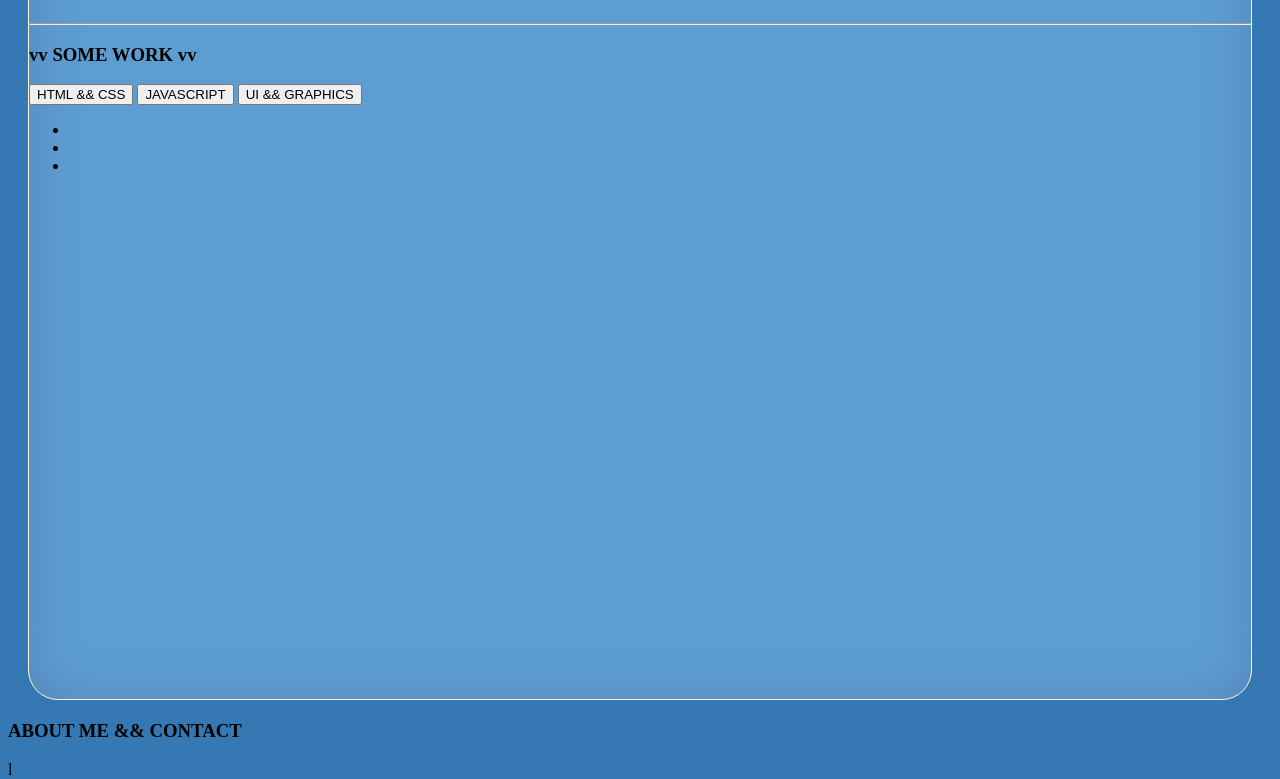
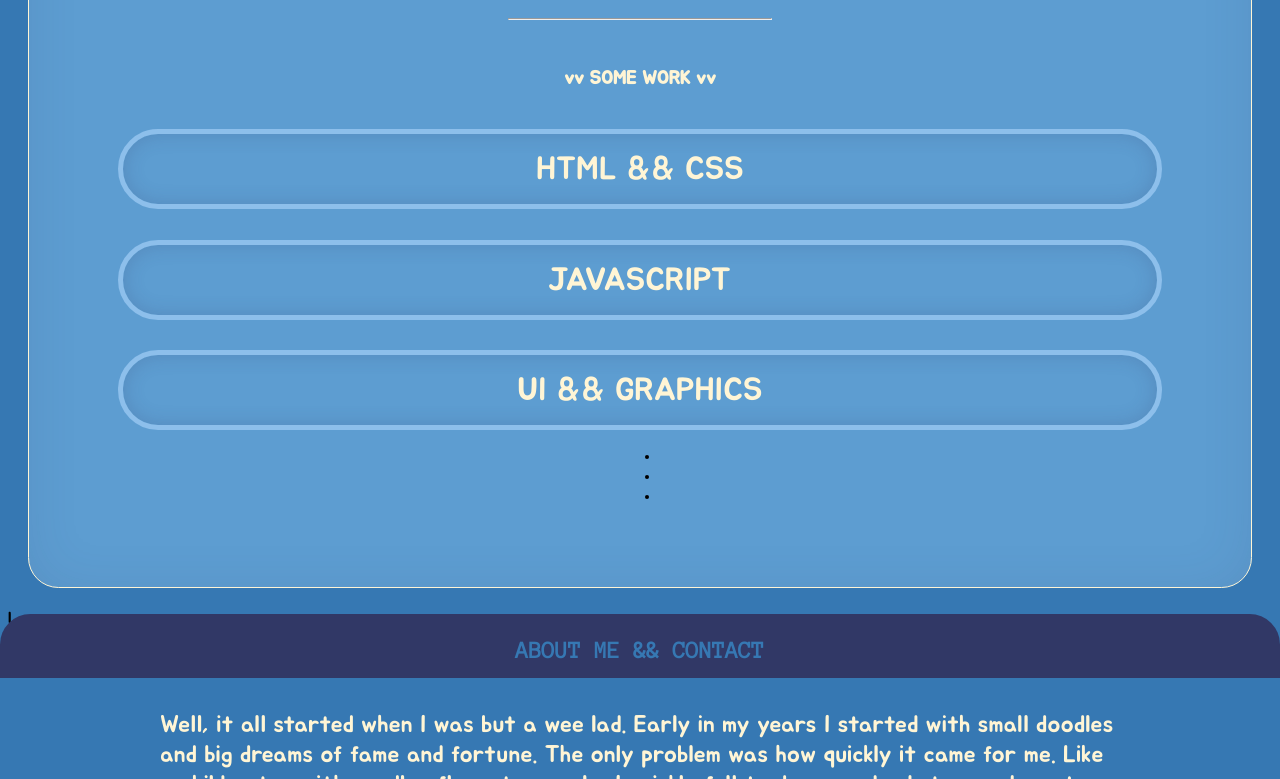
Before and after one commit to connorgranville/portfolioSite, a plain HTML site: page index.html in a window 1280 px wide. Shown: the part 122-901 px from the top of the page. After the commit the page ends 800 px from the top, so only its background shows below. Drawn offline with Linux system fonts and the light colour scheme.

Commit message:
styling and interactivity

```diff
--- a/index.html
+++ b/index.html
@@ -14,16 +14,17 @@
         </header>
         <div class="title">
             <h1>CONNOR GRANVILLE</h1>
+            <hr>
             <br>
-            <hr>
             <h3>vv SOME WORK vv</h3>
+            <br>
         </div>
-        <div class="work_buttons">
+        <div class="work-buttons">
             <button id="html_css">HTML && CSS</button>
             <button id="javascript">JAVASCRIPT</button>
             <button id="ui_graphic">UI && GRAPHICS</button>
         </div>
-        <div class="about_me desktop">
+        <div class="about-me desktop">
         </div>
         <div class="socials">
             <ul>
@@ -33,10 +34,14 @@
             </ul>
         </div>
     </main>
-    <footer>
-        <div class="about_me mobile">
-            <h3>ABOUT ME && CONTACT</h3>
+    <footer id="footer">
+        <div class="about-me mobile">
+            <h2 id="about-me">ABOUT ME && CONTACT</h2>
+            <p id="about-me-p">
+                Well, it all started when I was but a wee lad. Early in my years I started with small doodles and big dreams of fame and fortune. The only problem was how quickly it came for me. Like a child actor with candle aflame too early, I quickly fell to drugs and substance abuse to cover up
+            </p>
         </div>
     </footer>
+    <script src="main.js" async></script>
 </body>
 </html>l
--- a/main.js
+++ b/main.js
@@ -0,0 +1,8 @@
+let aboutMe = document.getElementById("about-me");
+let footer = document.getElementById("footer");
+
+aboutMe.addEventListener("click", expand);
+
+function expand() {
+    footer.classList.toggle("expand");
+}
--- a/style.css
+++ b/style.css
@@ -1,14 +1,125 @@
+@import url('https://fonts.googleapis.com/css2?family=Jua&display=swap');
+@import url('https://fonts.googleapis.com/css2?family=Anonymous+Pro&display=swap');
+
+html {
+    margin: 0;
+    padding: 0;
+    overflow: hidden;
+    font-family: 'Jua', sans-serif;
+    --light-yellow: #FFF5D5;
+    --yellow: #FFE79E;
+    --light-blue: #8DBFEB;
+    --mid-blue: #5D9DD1;
+    --dark-blue: #3678B3;
+    --purple: #313866;
+}
+
 body {
-    background-color: #3678B3;
+    display: flex;
+    flex-direction: column;
+    justify-content: center;
+    align-content: center;
     max-height: 100vh;
+    background-color: var(--dark-blue);
 }
 
 main {
-    --mobile_margin: 20px;
+    --mobile_margin: 1.25rem;
     margin: var(--mobile_margin);
-    height: 100vh;
-    background: #5E9DD2;
-    border: 1px solid #FFF5D5;
-    box-shadow: inset 0px 4px 69px -22px rgba(49, 56, 102, 0.43);
-    border-radius: 30px;
+    height: 85vh;
+    background: var(--mid-blue);
+    border: 1px solid var(--light-yellow);
+    box-shadow: inset 0px 4px 69px -22px rgba(49, 56, 102, 0.2);
+    border-radius: 1.9rem;
+    display: flex;
+    flex-direction: column;
+    align-items: center;
 }
+
+.title {
+    display: flex;
+    flex-direction: column;
+    align-items: center;
+    color: var(--light-yellow);
+}
+
+.title hr {
+    width: 90%;
+}
+
+.work-buttons {
+    display: flex;
+    flex-direction: column;
+    align-items: center;
+    gap: 1.9rem;
+    width: 95%;
+}
+
+.work-buttons button {
+    width: 90%;
+    height: 5rem;
+    background: var(--mid-blue);
+    box-shadow: inset 0px 0px 20px rgba(56, 62, 104, 0.2);
+    border: 5px solid var(--light-blue);
+    border-radius: 50px;
+    font-size: 2rem;
+    /* identical to box height */
+    line-height: 40px;
+    font-family: 'Jua', sans-serif;
+    color: var(--light-yellow);
+}
+
+.work-buttons button:hover {
+    background-color: var(--light-blue);
+    box-shadow: none;
+}
+
+.work-buttons button:active {
+    background-color: var(--dark-blue);
+    border: var(--light-yellow);
+    box-shadow: inset 0px 0px 20px rgba(56, 62, 104, 0.2);
+}
+
+footer {
+    position: fixed;
+    bottom: 0;
+    left: 50%;
+    width: 100%;
+    height: 4rem;
+    transform: translate(-50%, 0%);
+    display: flex;
+    flex-direction: column;
+    justify-items: center;
+    background-color: var(--purple);
+    border-radius: 1.9rem 1.9rem 0 0;
+}
+
+.expand {
+    height: 80%;
+}
+
+.about-me {
+    display: flex;
+    flex-direction: column;
+    align-items: center;
+    font-family: 'Anonymous Pro', monospace;
+}
+
+.mobile h2{
+    line-height: 2rem;
+}
+
+.about-me h2 {
+    color: var(--dark-blue);
+}
+
+.about-me p {
+    color: var(--light-yellow);
+    font-family: 'Jua', monospace;
+    font-size: 1.5rem;
+    width: 75%;
+}
+
+.about-me h2:hover {
+    color: var(--mid-blue);
+}
```
